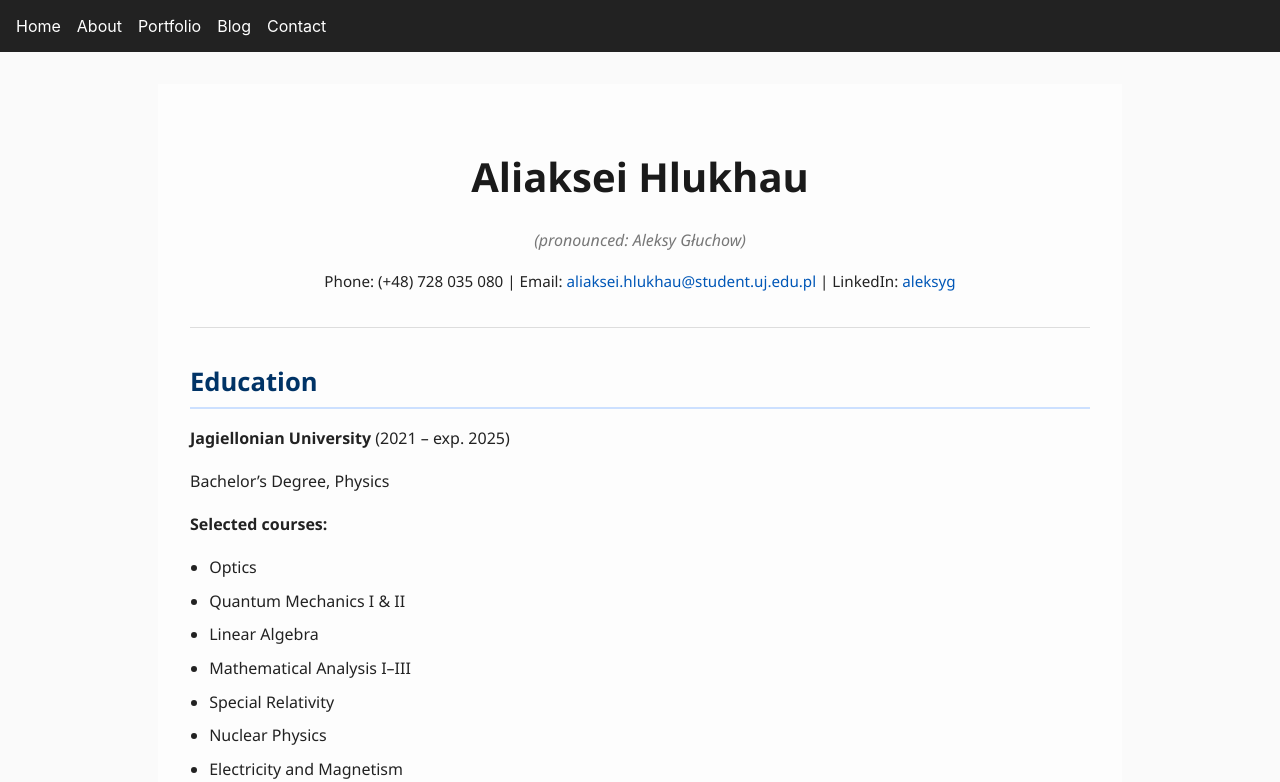
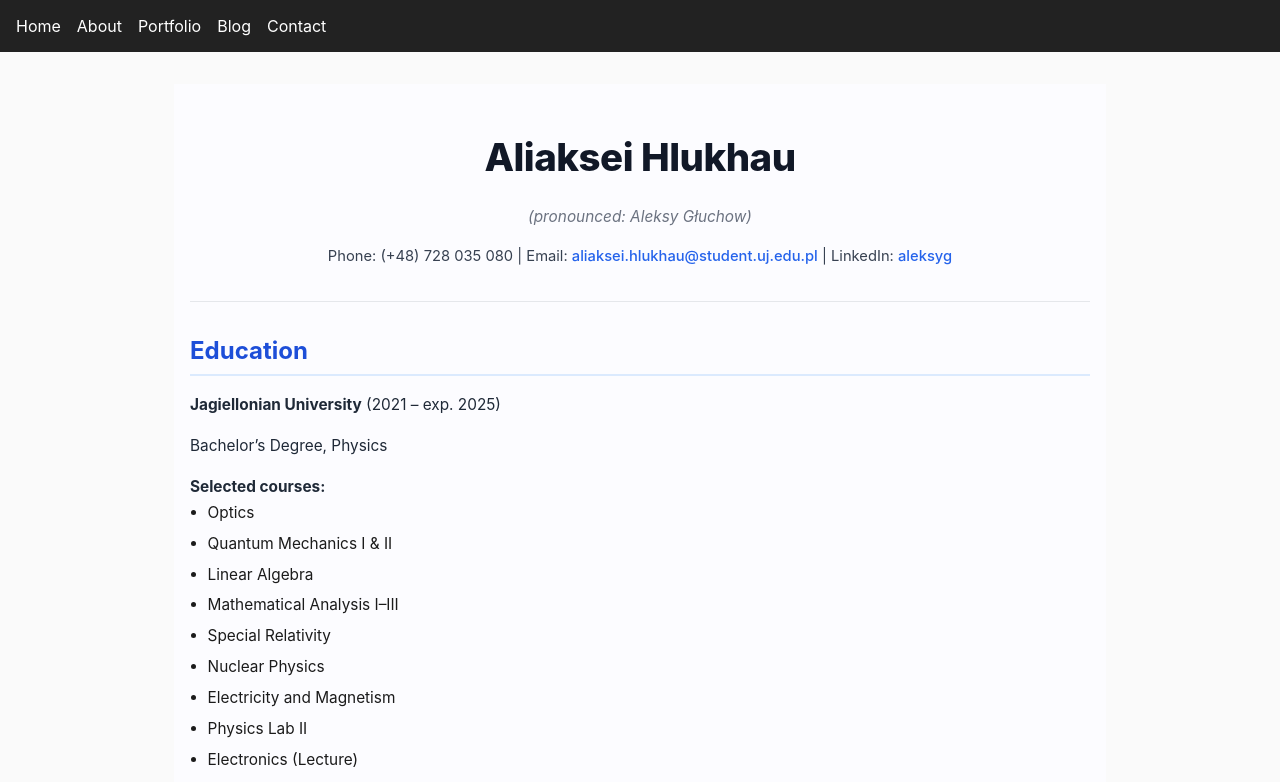
Before and after one commit to aleksygluchow/project03, a Next.js app: page /about in a window 1280 px wide. Shown: the top 782 px of the page. Built offline with nearby package versions, Linux system fonts and the light colour scheme.

Commit message:
hi Herman

```diff
--- a/src/pages/about.js
+++ b/src/pages/about.js
@@ -4,58 +4,66 @@ const styles = {
   container: {
     maxWidth: '900px',
     margin: '0 auto',
-    padding: '2rem',
-    fontFamily: '"Segoe UI", Tahoma, Geneva, Verdana, sans-serif',
-    backgroundColor: '#fdfdfd',
-    color: '#222',
-    lineHeight: 1.7,
+    padding: '1rem 1rem 2rem 1rem',
+    fontFamily: '"Inter", "Segoe UI", system-ui, sans-serif',
+    backgroundColor: '#fcfcff',
+    color: '#1b1b1b',
+    lineHeight: 1.65,
+    fontSize: '0.96rem',
   },
   name: {
     textAlign: 'center',
-    fontSize: '2.5rem',
-    fontWeight: '700',
+    fontSize: '2.4rem',
+    fontWeight: 800,
     marginBottom: '0.2rem',
-    color: '#1a1a1a',
+    color: '#111827',
+    letterSpacing: '-0.5px',
   },
   subtitle: {
     textAlign: 'center',
     fontStyle: 'italic',
-    color: '#777',
-    marginBottom: '0.5rem',
+    color: '#6b7280',
+    marginBottom: '0.8rem',
   },
   contact: {
     textAlign: 'center',
     marginBottom: '2rem',
-    fontSize: '0.95rem',
+    fontSize: '0.92rem',
+    color: '#374151',
   },
   link: {
-    color: '#0057b7',
+    color: '#2563eb',
     textDecoration: 'none',
+    fontWeight: 500,
   },
   sectionTitle: {
-    fontSize: '1.6rem',
-    color: '#003366',
-    borderBottom: '2px solid #cce0ff',
-    paddingBottom: '0.2rem',
-    marginTop: '2rem',
+    fontSize: '1.5rem',
+    color: '#1d4ed8',
+    borderBottom: '2px solid #dbeafe',
+    paddingBottom: '0.25rem',
+    marginTop: '1.8rem',
     marginBottom: '1rem',
+    fontWeight: 700,
   },
   list: {
-    paddingLeft: '1.2rem',
+    paddingLeft: '1.1rem',
+    marginTop: '-0.4rem',
   },
   listItem: {
-    marginBottom: '0.4rem',
+    marginBottom: '0.35rem',
   },
   paragraph: {
-    marginBottom: '0.5rem',
+    marginBottom: '0.45rem',
+    color: '#1f2937',
   },
   hr: {
     border: 'none',
     height: '1px',
-    backgroundColor: '#ddd',
-    margin: '2rem 0',
+    backgroundColor: '#e5e7eb',
+    margin: '1.5rem 0',
   },
 };
+
 
 export default function About() {
   return (
```
